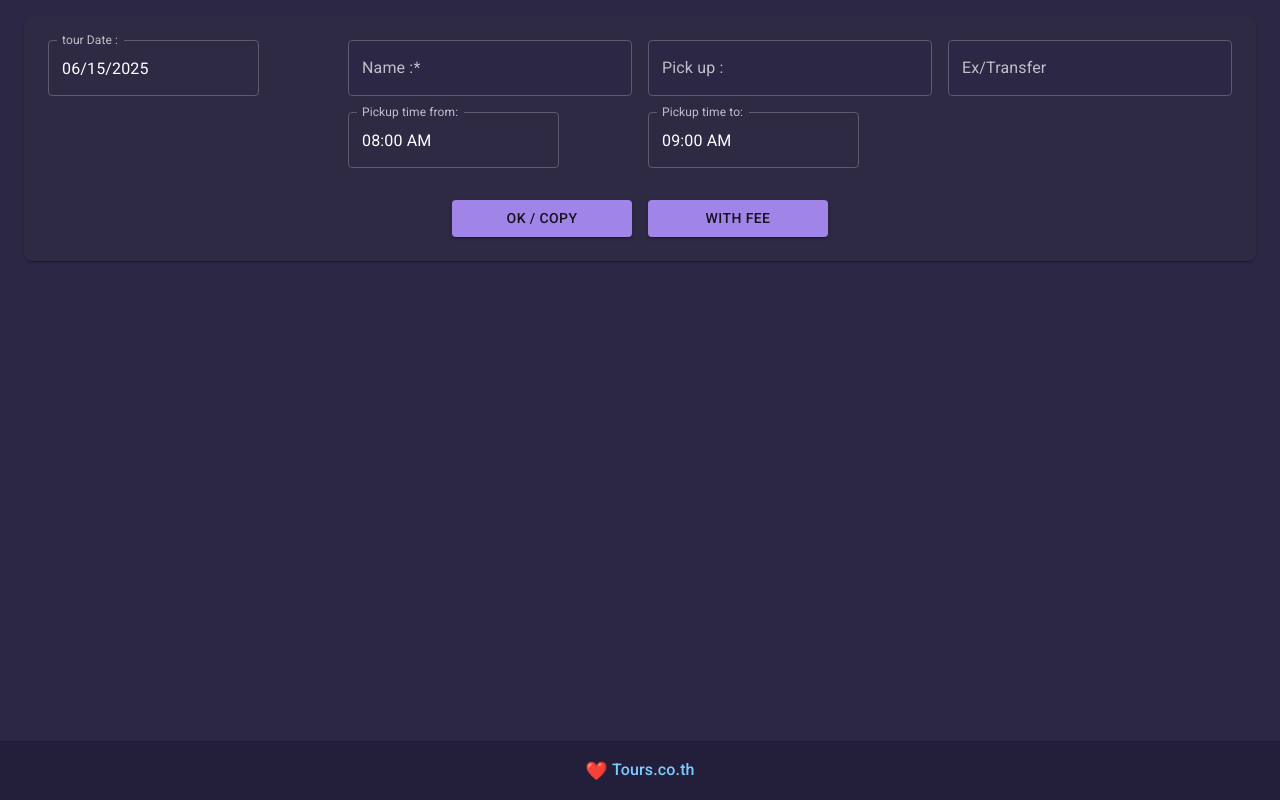
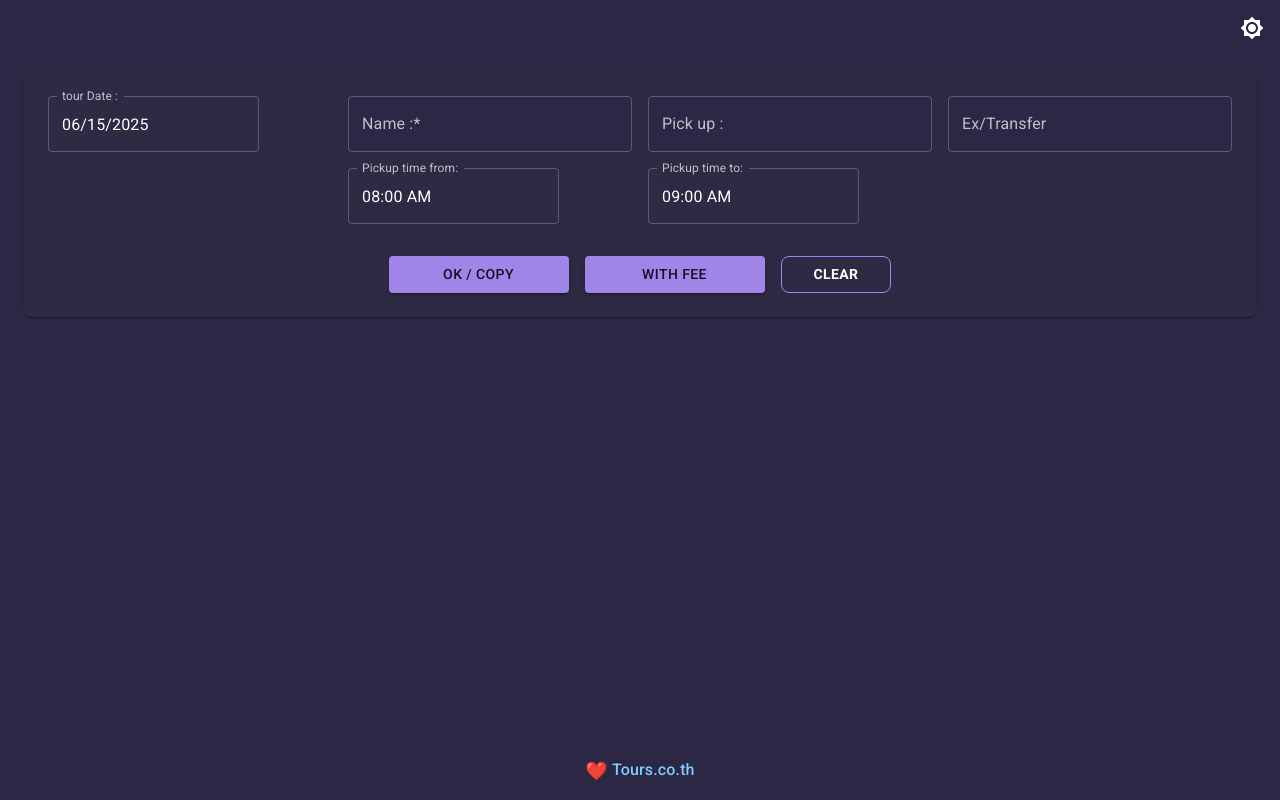
Before and after one commit to majidorc/text-generator, a Next.js app: page /customer in a window 1280 px wide. Built offline with nearby package versions, Linux system fonts and the light colour scheme.

Commit message:
Fix: CLEAR button now resets name field (sharedName) in both forms

```diff
--- a/pages/OperatorForm.js
+++ b/pages/OperatorForm.js
@@ -87,7 +87,7 @@ export default function OperatorForm({ sharedName, setSharedName }) {
     setForm({
       bookingNumber: "",
       program: "",
-      name: sharedName || "",
+      name: "",
       tourDate: dayjs().tz('Asia/Bangkok').add(1, 'day'),
       hotel: "",
       phoneNumber: "",
@@ -97,6 +97,8 @@ export default function OperatorForm({ sharedName, setSharedName }) {
       parkFee: "none",
     });
     setShowConfirm(false);
+    setSharedName("");
+    setPaxRows([]);
   };
 
   // Compose Pax line for confirmation text
--- a/pages/_app.js
+++ b/pages/_app.js
@@ -1,33 +1,66 @@
 import "../styles/globals.css";
-import { CssBaseline } from "@mui/material";
+import { CssBaseline, IconButton, Box } from "@mui/material";
 import { ThemeProvider, createTheme } from "@mui/material/styles";
+import { useEffect, useMemo, useState } from "react";
+import Brightness4Icon from "@mui/icons-material/Brightness4";
+import Brightness7Icon from "@mui/icons-material/Brightness7";
 
-const darkTheme = createTheme({
+const getDesignTokens = (mode) => ({
   palette: {
-    mode: "dark",
-    background: {
-      default: "#2d2746",
-      paper: "#2d2746",
-    },
-    text: {
-      primary: "#fff",
-    },
+    mode,
+    ...(mode === "dark"
+      ? {
+          background: {
+            default: "#2d2746",
+            paper: "#2d2746",
+          },
+          text: { primary: "#fff" },
+        }
+      : {
+          background: {
+            default: "#f5f5f5",
+            paper: "#fff",
+          },
+          text: { primary: "#231f3a" },
+        }),
   },
 });
 
 export default function App({ Component, pageProps }) {
+  const [mode, setMode] = useState("dark");
+
+  useEffect(() => {
+    const saved = typeof window !== "undefined" && localStorage.getItem("mui-mode");
+    if (saved === "light" || saved === "dark") setMode(saved);
+  }, []);
+
+  const theme = useMemo(() => createTheme(getDesignTokens(mode)), [mode]);
+
+  const handleToggle = () => {
+    setMode((prev) => {
+      const next = prev === "dark" ? "light" : "dark";
+      if (typeof window !== "undefined") localStorage.setItem("mui-mode", next);
+      return next;
+    });
+  };
+
   return (
-    <ThemeProvider theme={darkTheme}>
+    <ThemeProvider theme={theme}>
       <CssBaseline />
-      <div style={{ minHeight: '100vh', display: 'flex', flexDirection: 'column' }}>
-        <div style={{ flex: 1 }}>
+      <Box sx={{ minHeight: '100vh', display: 'flex', flexDirection: 'column' }}>
+        <Box sx={{ width: '100%', display: 'flex', justifyContent: 'flex-end', alignItems: 'center', p: 1 }}>
+          <IconButton onClick={handleToggle} color="inherit" aria-label="toggle dark mode">
+            {mode === "dark" ? <Brightness7Icon /> : <Brightness4Icon />}
+          </IconButton>
+        </Box>
+        <Box sx={{ flex: 1 }}>
           <Component {...pageProps} />
-        </div>
-        <footer style={{ textAlign: 'center', padding: '16px 0', background: '#231f3a', color: '#fff', fontSize: 16 }}>
+        </Box>
+        <footer style={{ textAlign: 'center', padding: '16px 0', background: theme.palette.background.paper, color: theme.palette.text.primary, fontSize: 16 }}>
           <span role="img" aria-label="love" style={{ fontSize: 18, verticalAlign: 'middle', marginRight: 4 }}>❤️</span>
           <a href="https://tours.co.th" target="_blank" rel="noopener noreferrer" style={{ color: '#7ecbff', textDecoration: 'none', fontWeight: 500 }}>Tours.co.th</a>
         </footer>
-      </div>
+      </Box>
     </ThemeProvider>
   );
 }
--- a/pages/customer.js
+++ b/pages/customer.js
@@ -92,6 +92,24 @@ export default function Customer({ sharedName, setSharedName }) {
     setShowConfirm(true);
     navigator.clipboard.writeText(confirmationText(true));
     setSnackbar({ open: true, message: "Copied to clipboard!" });
+  };
+
+  const handleClear = () => {
+    setForm({
+      tourDate: dayjs().tz('Asia/Bangkok').add(1, 'day').startOf('day'),
+      name: "",
+      pickUp: "",
+      exTransfer: "",
+      pickupFrom: dayjs().hour(8).minute(0),
+      pickupTo: dayjs().hour(9).minute(0),
+      sendNow: false,
+      feeAdult: "0",
+      feeChild: "0",
+    });
+    setShowConfirm(false);
+    setShowFeeFields(false);
+    setWithFee(false);
+    setSharedName("");
   };
 
   const confirmationText = (fee) => {
@@ -228,6 +246,9 @@ export default function Customer({ sharedName, setSharedName }) {
                 <Button variant="contained" color="secondary" sx={{ bgcolor: "#a084e8", minWidth: 180 }} onClick={handleToggleFee}>
                   With Fee
                 </Button>
+                <Button variant="outlined" color="secondary" onClick={handleClear} sx={{ borderColor: '#a084e8', color: '#fff', fontWeight: 700, borderRadius: 2, px: 4, '&:hover': { bgcolor: '#3a2e6e', borderColor: '#fff' } }}>
+                  CLEAR
+                </Button>
               </>
             )}
             {showFeeFields && (
@@ -237,6 +258,9 @@ export default function Customer({ sharedName, setSharedName }) {
                 </Button>
                 <Button variant="contained" color="secondary" sx={{ bgcolor: "#a084e8", minWidth: 180 }} onClick={handleToggleFee}>
                   Without Fee
+                </Button>
+                <Button variant="outlined" color="secondary" onClick={handleClear} sx={{ borderColor: '#a084e8', color: '#fff', fontWeight: 700, borderRadius: 2, px: 4, '&:hover': { bgcolor: '#3a2e6e', borderColor: '#fff' } }}>
+                  CLEAR
                 </Button>
               </>
             )}
--- a/styles/globals.css
+++ b/styles/globals.css
@@ -1,6 +1,4 @@
 body {
   margin: 0;
   font-family: 'Roboto', sans-serif;
-  background: #2d2746;
-  color: #fff;
 }
```
Also changed, not shown: 1 other file (tests, documents, lock files or other folders).
